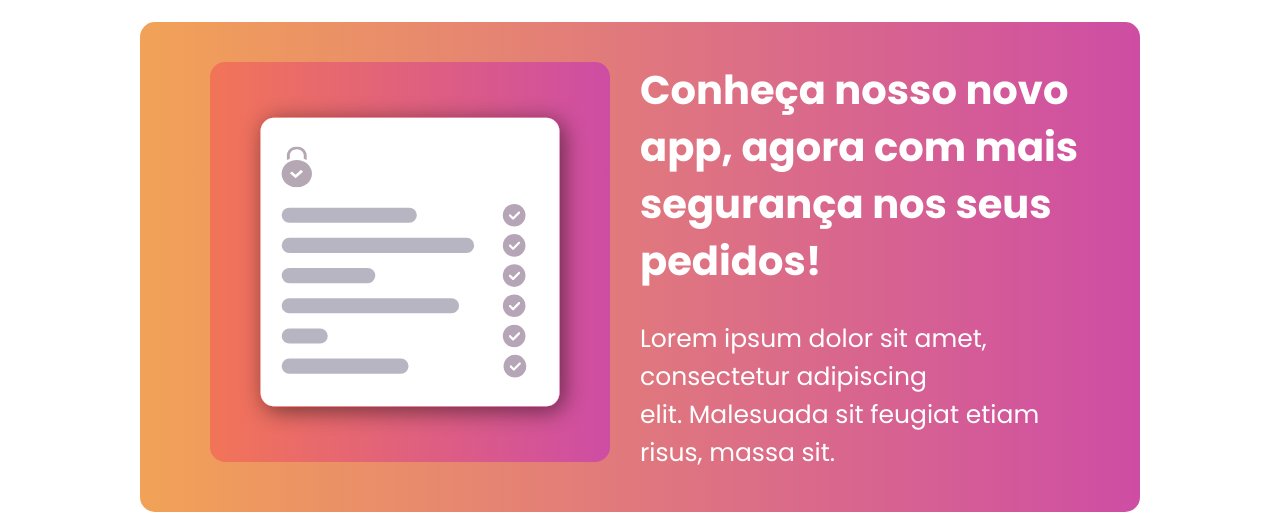
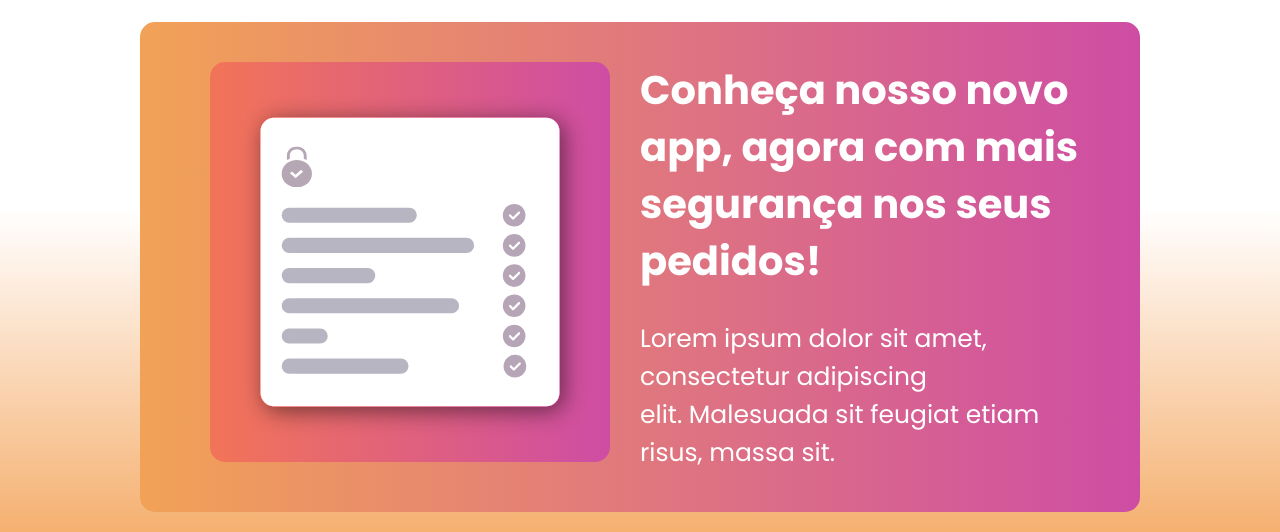
Before and after one commit to luisacs923/Projeto-Two-Ifood, a plain HTML site: page index.html in a window 1280 px wide. Shown: the part 340-872 px from the top of the page. Drawn offline with Linux system fonts and the light colour scheme.

Commit message:
Update intro.css

```diff
--- a/css/intro.css
+++ b/css/intro.css
@@ -13,6 +13,7 @@
 }
 .intro-main{
     margin-top: 30px;
+    background: linear-gradient(to bottom, #ffffff,#ffffff,#f5b070 );
 }
 .app img{
     height: 400px;
```
